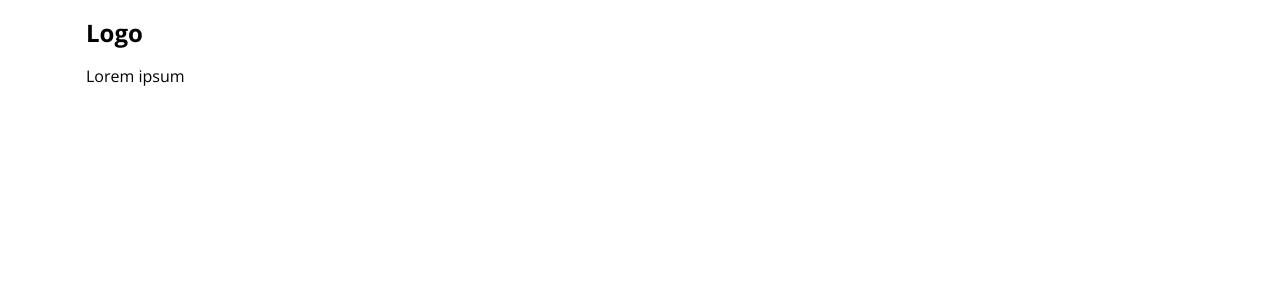
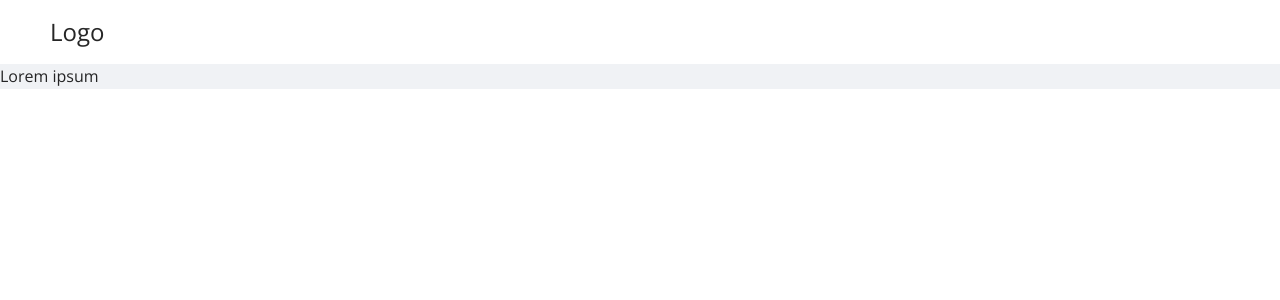
Before and after one commit to tjakubowski/put-inz, a React (Create React App) app in the folder frontend/: page / in a window 1280 px wide. Shown: the top 300 px of the page. Built offline with nearby package versions, Linux system fonts and the light colour scheme.

Commit message:
INZ-50 Add Ant Design package, Rename PageTemplate to DefaultLayout

```diff
--- a/frontend/package.json
+++ b/frontend/package.json
@@ -10,6 +10,7 @@
     "@types/node": "^12.0.0",
     "@types/react": "^17.0.0",
     "@types/react-dom": "^17.0.0",
+    "antd": "^4.14.0",
     "react": "^17.0.1",
     "react-dom": "^17.0.1",
     "react-router-dom": "^5.2.0",
--- a/frontend/src/App.tsx
+++ b/frontend/src/App.tsx
@@ -4,6 +4,7 @@ import HomePage from './views/HomePage';
 import GlobalStyle from "./theme/GlobalStyle";
 import {ThemeProvider} from "styled-components";
 import {theme} from "./theme/theme";
+import 'antd/dist/antd.css';
 
 const App = () => {
   return (
--- a/frontend/src/components/Container/Container.tsx
+++ /dev/null
@@ -1,28 +0,0 @@
-import styled  from 'styled-components';
-
-const Container = styled.div`
-  margin: 0 auto;
-  padding: 0 1.6rem;
-
-  @media (min-width: ${({theme}) => theme.breakpoints.sm}) {
-    max-width: 540px;
-  }
-
-  @media (min-width: ${({theme}) => theme.breakpoints.md}) {
-    max-width: 720px;
-  }
-
-  @media (min-width: ${({theme}) => theme.breakpoints.lg}) {
-    max-width: 960px;
-  }
-
-  @media (min-width: ${({theme}) => theme.breakpoints.xl}) {
-    max-width: 1140px;
-  }
-
-  @media (min-width: ${({theme}) => theme.breakpoints['2xl']}) {
-    max-width: 1320px;
-  }
-`;
-
-export default Container;
--- a/frontend/src/components/Container/index.ts
+++ /dev/null
@@ -1,3 +0,0 @@
-import Container from './Container'
-
-export default Container;
--- a/frontend/src/components/Navbar/Navbar.tsx
+++ b/frontend/src/components/Navbar/Navbar.tsx
@@ -1,30 +1,29 @@
 import React from 'react';
-import styled from 'styled-components';
-import Container from "../Container";
-
-const StyledContainer = styled.nav`
-  padding: 1.6rem 0;
-`
-
-const StyledContent = styled(Container)`
-  display: flex;
-  flex-direction: row;
-  justify-content: space-between;
-  align-items: center;
-`
+import {Col, Layout, Row} from 'antd';
+import styled from "styled-components";
+const { Header } = Layout;
 
 const StyledLogo = styled.h2`
   margin: 0;
 `
 
-const Navbar: React.FC = ({ children }) => {
-  return (
-    <StyledContainer>
-      <StyledContent>
-        <StyledLogo>Logo</StyledLogo>
-      </StyledContent>
-    </StyledContainer>
-  );
+const StyledHeader = styled(Header)`
+  background-color: white;
+`
+
+const Navbar: React.FC = ({children}) => {
+    return (
+        <StyledHeader>
+            <Row justify="space-between">
+                <Col>
+                    <StyledLogo>Logo</StyledLogo>
+                </Col>
+                <Col>
+                    { children }
+                </Col>
+            </Row>
+        </StyledHeader>
+    );
 };
 
 export default Navbar;
--- a/frontend/src/components/Navbar/index.ts
+++ b/frontend/src/components/Navbar/index.ts
@@ -1,3 +1,3 @@
-import Navbar from './Navbar'
+import Navbar from "./Navbar";
 
 export default Navbar;
--- /dev/null
+++ b/frontend/src/layouts/DefaultLayout.tsx
@@ -0,0 +1,15 @@
+import React from 'react';
+import { Layout } from 'antd';
+import Navbar from "../components/Navbar";
+const { Content } = Layout;
+
+const DefaultLayout: React.FC = ({ children }) => {
+  return (
+      <Layout>
+          <Navbar />
+          <Content>{ children }</Content>
+      </Layout>
+  );
+};
+
+export default DefaultLayout;
--- a/frontend/src/templates/PageTemplate.tsx
+++ /dev/null
@@ -1,16 +0,0 @@
-import React from 'react';
-import Navbar from "../components/Navbar";
-import Container from "../components/Container";
-
-const PageTemplate: React.FC = ({ children }) => {
-  return (
-      <div>
-          <Navbar/>
-          <Container>
-              { children }
-          </Container>
-      </div>
-  );
-};
-
-export default PageTemplate;
--- a/frontend/src/views/HomePage.tsx
+++ b/frontend/src/views/HomePage.tsx
@@ -1,12 +1,12 @@
-import React from 'react';
-import PageTemplate from '../templates/PageTemplate';
+import React, {useState} from 'react';
+import DefaultLayout from '../layouts/DefaultLayout';
 
-const HomePage = () => (
-  <PageTemplate>
-    <div>
-        Lorem ipsum
-    </div>
-  </PageTemplate>
-);
+const HomePage = () => {
+    return (
+        <DefaultLayout>
+            Lorem ipsum
+        </DefaultLayout>
+    );
+};
 
 export default HomePage;
```
Also changed, not shown: 1 other file (tests, documents, lock files or other folders).
